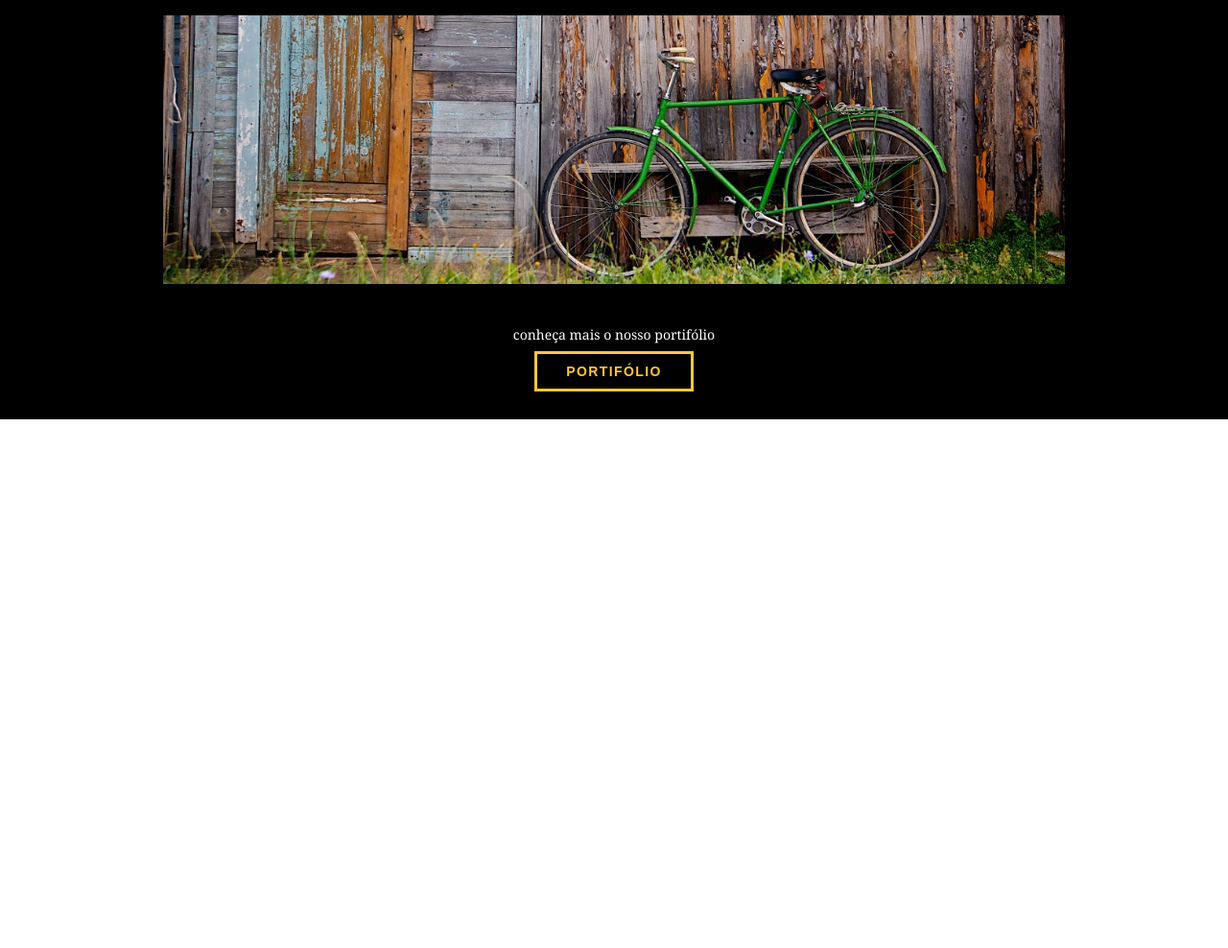
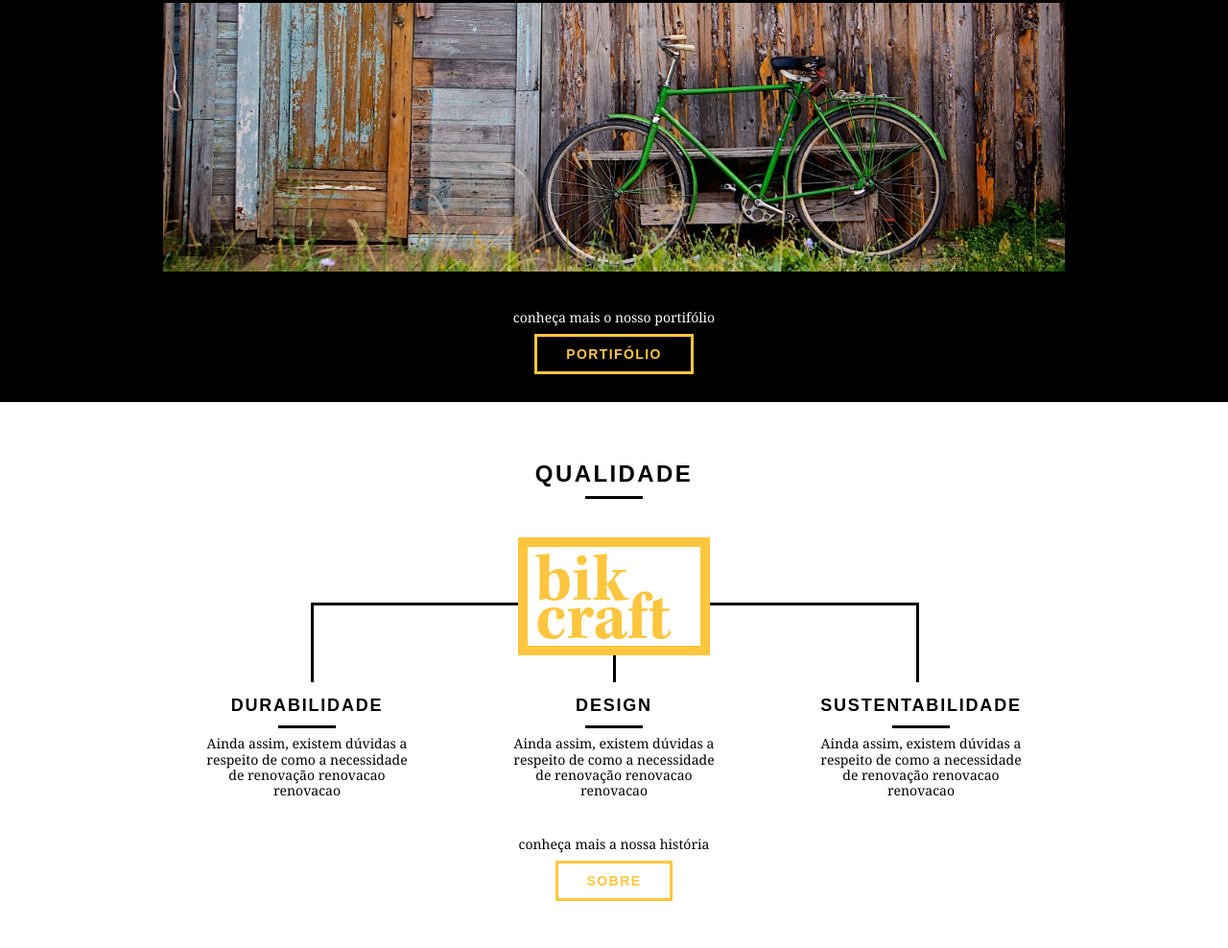
Before and after one commit to marlenesedano/CSS_HTML_Web_Design_Origamid, a plain HTML site: page index.html in a window 1280 px wide. Shown: the part 1497-2485 px from the top of the page at 96% size. Before the commit the page ends 1934 px from the top, so only its background shows below. Drawn offline with Linux system fonts and the light colour scheme.

Commit message:
Web Design Qualidade

```diff
--- a/css/style.css
+++ b/css/style.css
@@ -48,6 +48,9 @@ p{
     margin: 8px auto;
 }
 
+img{
+    display: block;
+}
 
 /*Header */
 .header{
@@ -56,7 +59,7 @@ p{
     width: 100%;
     background: #fec63e;
     padding: 15px 0;
-    z-index: 10px;
+    z-index: 10;
 }
 .header_menu{
     text-align: right;
@@ -85,16 +88,13 @@ p{
 
 }
 
-
-
 /*Introdução */
-
 .introducao{
     width: 100%;
     height: 380px;
     background: url("../img/bg.jpg") no-repeat center;
     background-size: cover;
-    margin-top: 96px;
+    margin-top: 92px;
     text-align: center;
     padding-top: 80px;
 }
@@ -207,3 +207,52 @@ p{
 .portifolio .call p{
     color: #fff;
 }
+
+/*Qualidade*/
+
+.qualidade{
+    padding: 60px 0;
+}
+
+.qualidade:after{
+    content: "";
+    width: 634px;
+    height: 83px;
+    display: block;
+    background: url("../img/linhas.svg") no-repeat center;
+    position: absolute;
+    top: 209px;
+    right: 162px;
+    z-index: -1;
+}
+
+.qualidade img{
+    margin: 0 auto;
+}
+.qualidade_lista{
+    padding-top: 20px;
+}
+.qualidade_lista li{
+    text-align: center;
+    padding: 0 40px;
+}
+
+.qualidade_lista li h3{
+    font-weight: bold;
+    font-size: 18px;
+    line-height: 25px;
+    text-transform: uppercase;
+    letter-spacing: .1em;
+    margin-top: 20px;
+
+
+}
+
+.qualidade_lista li h3:after{
+    content: "";
+    display: block;
+    width: 60px;
+    height: 3px;
+    background: #000;
+    margin: 8px auto;
+}
--- a/index.html
+++ b/index.html
@@ -95,6 +95,33 @@
         </div>
 
     </section>
+
+    <section class="qualidade container">
+        <h2 class="subtitulo">Qualidade</h2>
+        <img src="/img/bikcraft-qualidade.svg" alt="Bikcrafit">
+        <ul class="qualidade_lista">
+            <li class="grid-1-3">
+                <h3>Durabilidade</h3>
+                <p>Ainda assim, existem dúvidas a respeito de como a necessidade de
+                    renovação renovacao renovacao</p>
+            </li>
+            <li class="grid-1-3">
+                <h3>Design</h3>
+                <p>Ainda assim, existem dúvidas a respeito de como a necessidade de
+                    renovação renovacao renovacao</p>
+            </li>
+            <li class="grid-1-3">
+                <h3>Sustentabilidade</h3>
+                <p>Ainda assim, existem dúvidas a respeito de como a necessidade de
+                    renovação renovacao renovacao</p>
+            </li>
+        </ul>
+        <div class="call">
+            <p>conheça mais a nossa história</p>
+            <a href="sobre.html" class="btn btn-black">Sobre</a>
+        </div>
+    </section>
+
 </body>
 
 </html>
```
